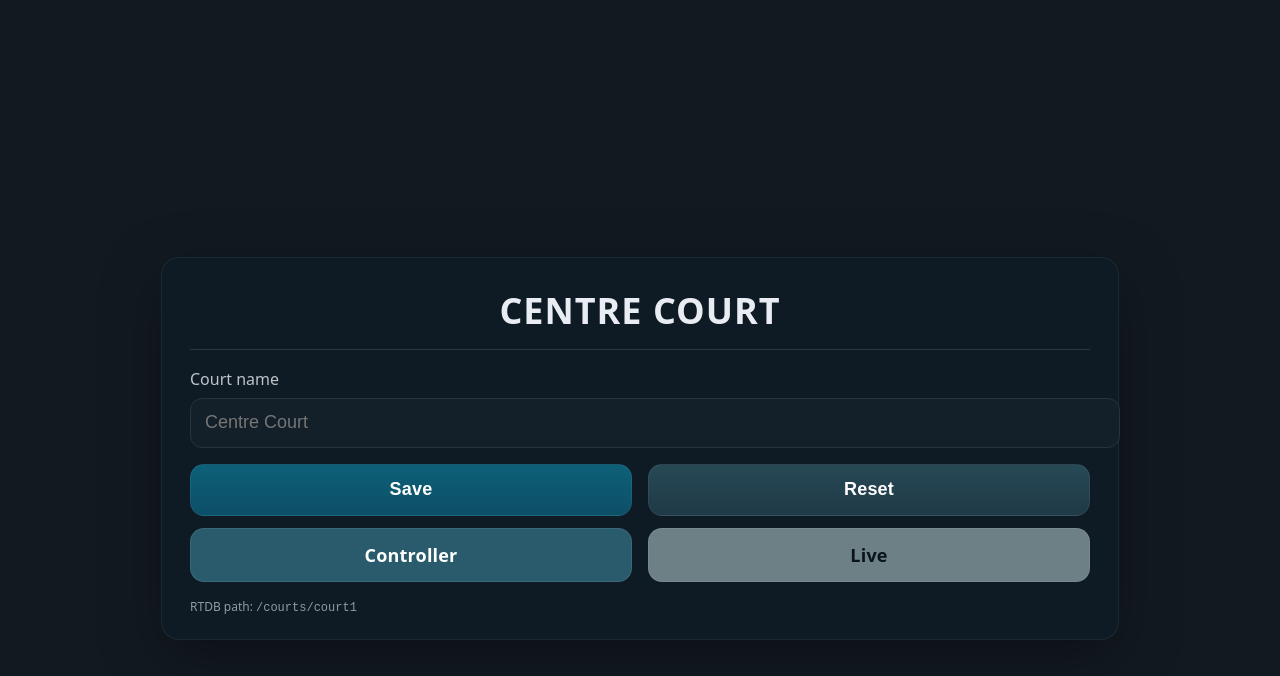
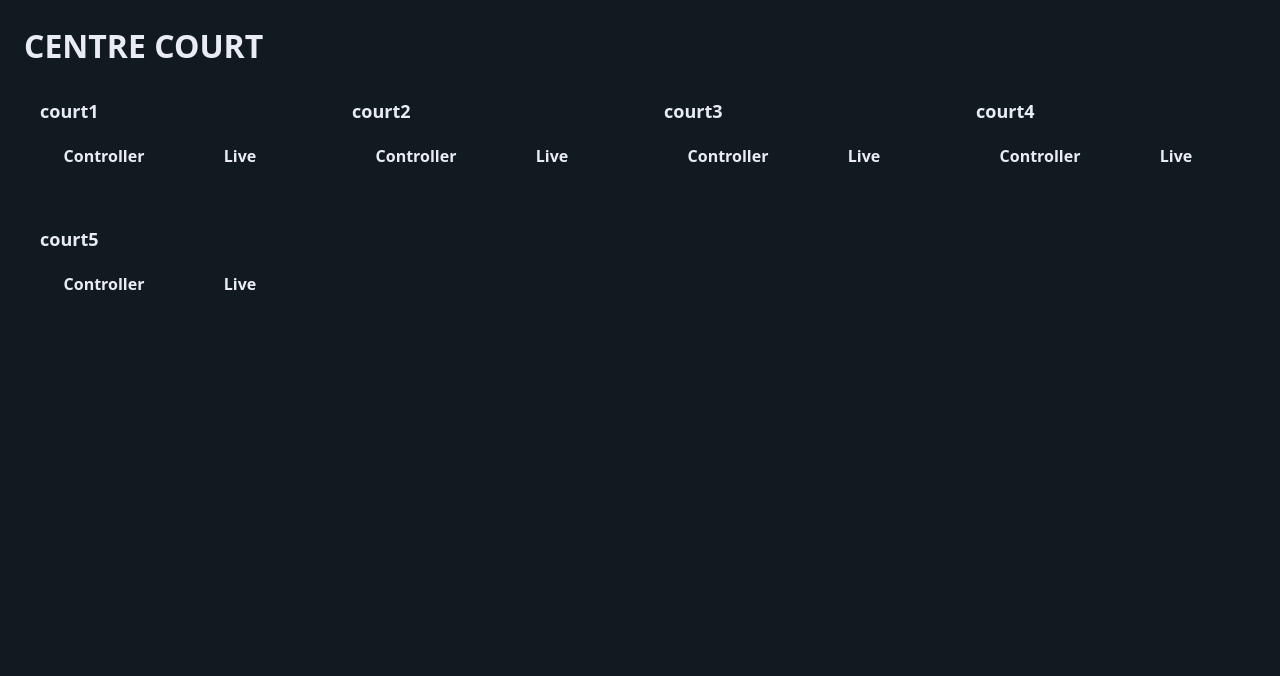
Before and after one commit to scrumpybeetlewink-arch/joyscores-jdp, a Next.js app: page / in a window 1280 px wide. Shown: the top 676 px of the page. Built offline with nearby package versions, Linux system fonts and the light colour scheme; no server answers.

Commit message:
Update page.tsx

```diff
--- a/app/page.tsx
+++ b/app/page.tsx
@@ -1,219 +1,21 @@
 "use client";
 
-export const dynamic = "force-static";
-
-import { useEffect, useState } from "react";
-import { db, ensureAnonLogin } from "@/lib/firebase.client";
-import { ref, onValue, set } from "firebase/database";
-
-/** Single court (fixed) */
-const court = "court1";
-const META_NAME_PATH = `/courts/${court}/meta/name`;
-
-export default function IndexPage() {
-  const [remoteName, setRemoteName] = useState<string>("");
-  const [draft, setDraft] = useState<string>("");
-  const [saving, setSaving] = useState(false);
-  const [resetting, setResetting] = useState(false);
-
-  // Live subscribe to just the court name
-  useEffect(() => {
-    let unsub = () => {};
-    (async () => {
-      try { await ensureAnonLogin(); } catch {}
-      const nameRef = ref(db, META_NAME_PATH);
-      unsub = onValue(nameRef, (snap) => {
-        const v = snap.val();
-        const name = typeof v === "string" ? v : "";
-        setRemoteName(name);
-        setDraft(name);
-      });
-    })();
-    return () => unsub?.();
-  }, []);
-
-  async function onSave() {
-    setSaving(true);
-    try {
-      // Write ONLY the name string for THIS court
-      await set(ref(db, META_NAME_PATH), draft.trim());
-    } finally {
-      setSaving(false);
-    }
-  }
-
-  async function onReset() {
-    setResetting(true);
-    try {
-      // Clear ONLY the name (no scoreboard mutation)
-      await set(ref(db, META_NAME_PATH), "");
-      // local draft follows remote subscribe, but set immediate for snappier UI
-      setDraft("");
-    } finally {
-      setResetting(false);
-    }
-  }
-
+export default function Home() {
+  const courts = ["court1","court2","court3","court4","court5"];
   return (
-    <main
-      style={{
-        minHeight: "100vh",
-        background: "#121a21",
-        color: "#e9edf3",
-        display: "grid",
-        placeItems: "center",
-        padding: "6vh 4vw",
-      }}
-    >
-      <section
-        style={{
-          width: "min(900px,95vw)",
-          background: "#0E1B24",
-          border: "1px solid rgba(255,255,255,.06)",
-          borderRadius: 18,
-          boxShadow: "0 18px 60px rgba(0,0,0,.35)",
-          padding: "28px 28px 24px",
-        }}
-      >
-        <div
-          style={{
-            textAlign: "center",
-            fontWeight: 900,
-            letterSpacing: 1,
-            marginBottom: 14,
-            fontSize: "clamp(26px,3vw,36px)",
-          }}
-        >
-          {remoteName?.trim() ? remoteName : "CENTRE COURT"}
-        </div>
-
-        <hr
-          style={{
-            border: "none",
-            height: 1,
-            background: "rgba(255,255,255,.12)",
-            margin: "0 0 18px",
-          }}
-        />
-
-        <label style={{ display: "block", opacity: 0.8, marginBottom: 8 }}>
-          Court name
-        </label>
-
-        <input
-          placeholder="Centre Court"
-          value={draft}
-          onChange={(e) => setDraft(e.target.value)}
-          style={{
-            width: "100%",
-            height: 48,
-            borderRadius: 12,
-            border: "1px solid #2a323a",
-            background: "#13202A",
-            color: "#E6EDF3",
-            padding: "0 14px",
-            fontSize: 18,
-          }}
-        />
-
-        <div
-          style={{
-            display: "grid",
-            gridTemplateColumns: "1fr 1fr",
-            gap: 16,
-            margin: "16px 0 12px",
-          }}
-        >
-          <button
-            onClick={onSave}
-            disabled={saving}
-            style={{
-              height: 52,
-              borderRadius: 14,
-              border: "1px solid rgba(255,255,255,.06)",
-              background:
-                "linear-gradient(180deg,#0D6078,#0C4F67)",
-              color: "#fff",
-              fontWeight: 800,
-              letterSpacing: 0.2,
-              fontSize: 18,
-              opacity: saving ? 0.7 : 1,
-            }}
-          >
-            {saving ? "Saving…" : "Save"}
-          </button>
-
-          <button
-            onClick={onReset}
-            disabled={resetting}
-            style={{
-              height: 52,
-              borderRadius: 14,
-              border: "1px solid rgba(255,255,255,.06)",
-              background:
-                "linear-gradient(180deg,#274956,#203946)",
-              color: "#fff",
-              fontWeight: 800,
-              letterSpacing: 0.2,
-              fontSize: 18,
-              opacity: resetting ? 0.7 : 1,
-            }}
-          >
-            {resetting ? "Resetting…" : "Reset"}
-          </button>
-        </div>
-
-        <div
-          style={{
-            display: "grid",
-            gridTemplateColumns: "1fr 1fr",
-            gap: 16,
-          }}
-        >
-          <a
-            href="/controller"
-            style={{
-              display: "inline-flex",
-              alignItems: "center",
-              justifyContent: "center",
-              height: 52,
-              borderRadius: 14,
-              background: "#2A5B6C",
-              color: "#fff",
-              fontWeight: 800,
-              letterSpacing: 0.2,
-              fontSize: 18,
-              textDecoration: "none",
-              border: "1px solid rgba(255,255,255,.08)",
-            }}
-          >
-            Controller
-          </a>
-          <a
-            href="/live"
-            style={{
-              display: "inline-flex",
-              alignItems: "center",
-              justifyContent: "center",
-              height: 52,
-              borderRadius: 14,
-              background: "#6C8086",
-              color: "#0b1419",
-              fontWeight: 800,
-              letterSpacing: 0.2,
-              fontSize: 18,
-              textDecoration: "none",
-              border: "1px solid rgba(255,255,255,.08)",
-            }}
-          >
-            Live
-          </a>
-        </div>
-
-        <div style={{ opacity: 0.6, fontSize: 12, marginTop: 16 }}>
-          RTDB path: <code>{`/courts/${court}`}</code>
-        </div>
-      </section>
-    </main>
+    <div style={{ minHeight: "100vh", background: "var(--bg)", color: "var(--text)", padding: 24 }}>
+      <h1 style={{ margin: 0, marginBottom: 16 }}>CENTRE COURT</h1>
+      <ul style={{ display: "grid", gridTemplateColumns: "repeat(auto-fill, minmax(280px,1fr))", gap: 16, listStyle: "none", padding: 0 }}>
+        {courts.map((c) => (
+          <li key={c} style={{ background: "var(--panel)", borderRadius: 16, padding: 16, border: "1px solid var(--line)" }}>
+            <div style={{ fontSize: 18, fontWeight: 700, marginBottom: 10 }}>{c}</div>
+            <div style={{ display: "flex", gap: 8 }}>
+              <a href={`/controller/?courtId=${c}`} style={{ flex: 1, padding: "12px 14px", textAlign: "center", background: "var(--accent)", color: "var(--bg)", textDecoration: "none", borderRadius: 10, fontWeight: 700 }}>Controller</a>
+              <a href={`/live/?courtId=${c}`} style={{ flex: 1, padding: "12px 14px", textAlign: "center", border: "1px solid var(--line)", color: "var(--text)", textDecoration: "none", borderRadius: 10, fontWeight: 700 }}>Live</a>
+            </div>
+          </li>
+        ))}
+      </ul>
+    </div>
   );
 }
```
